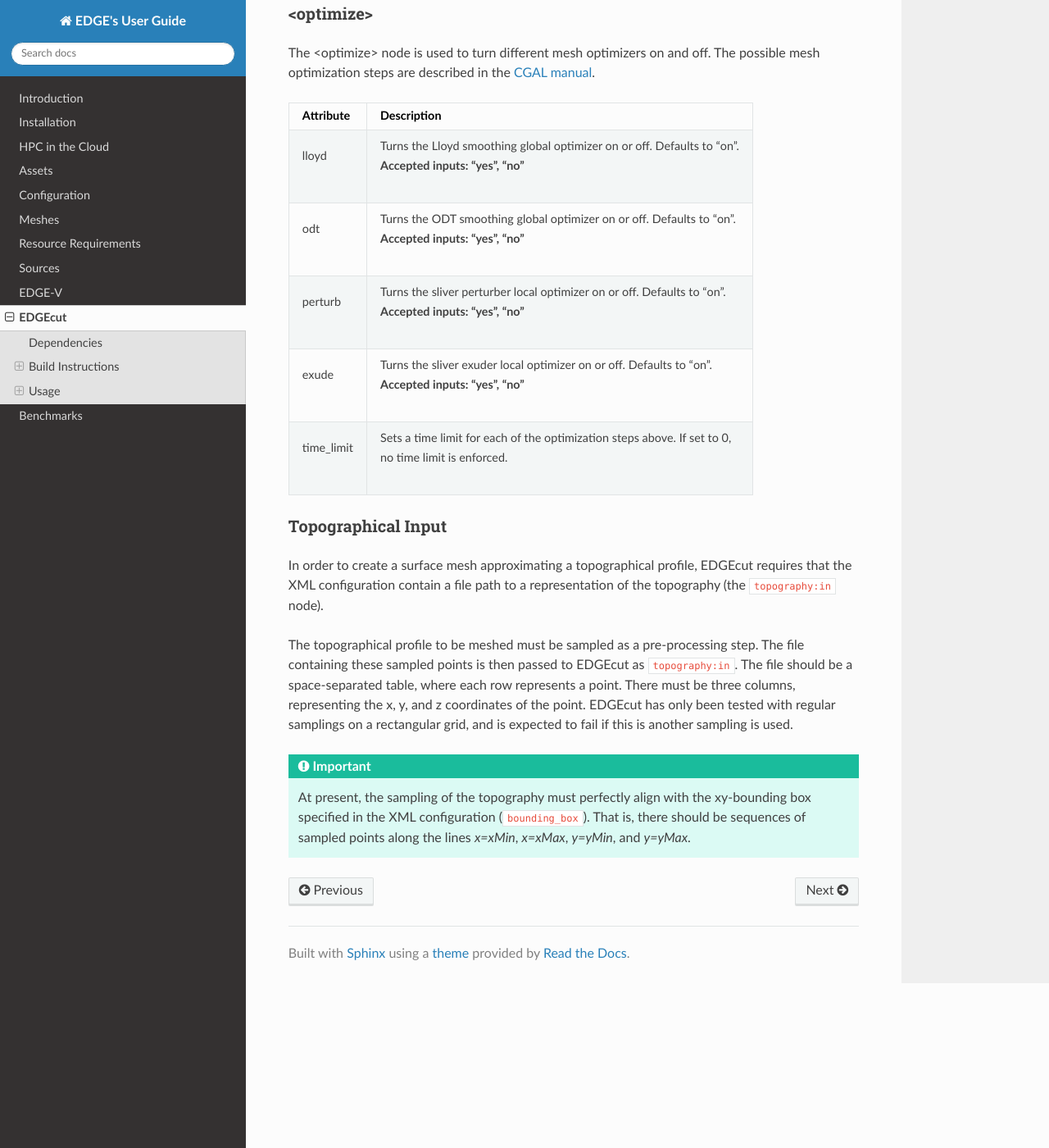
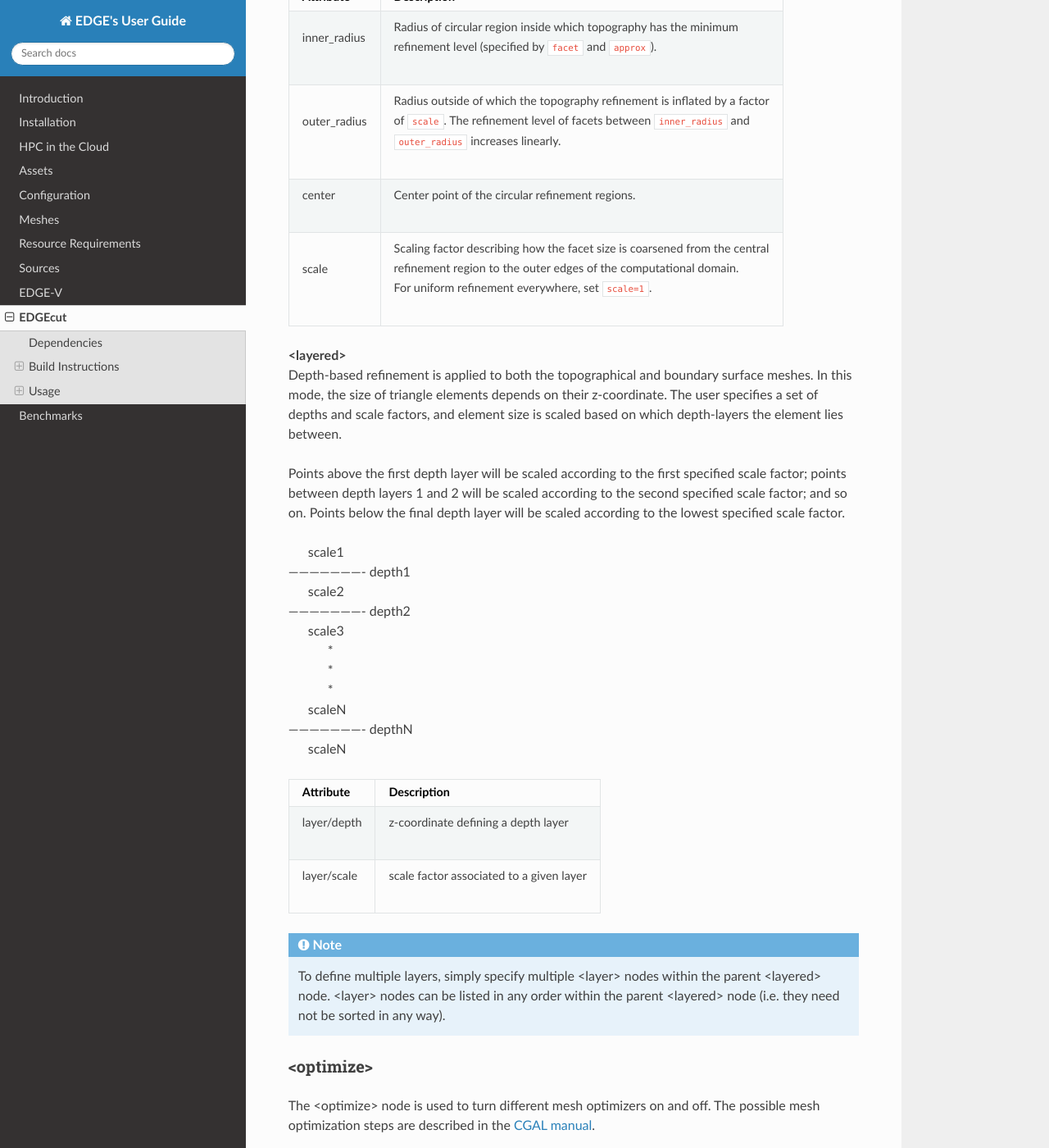
Before and after one commit to dclenz/edge_usr, a Sphinx documentation site: the page built from docs/chapters/tools/edge_cut.rst, in a window 1280 px wide and 1400 px high, scrolled down 8645 px. Shown: the whole window at 82% size. Built offline with Sphinx 7.4.7 and the Read the Docs theme 2.0.0, drawn with Linux system fonts in a browser that asks for light colours; some of the changed text lies outside the part shown.

Commit message:
Updated EDGEcut to include depth-based refinement

```diff
--- a/docs/chapters/tools/edge_cut.rst
+++ b/docs/chapters/tools/edge_cut.rst
@@ -1,5 +1,5 @@
 EDGEcut
-=========
+=======
 EDGEcut is a tool for generating surface meshes for a computational domain with topography. It makes
 heavy use of the `Computational Geometry Algorithms Library <https://www.cgal.org/>`_ (CGAL), particularly the
 `3D Mesh Generation <https://doc.cgal.org/latest/Mesh_3/index.html#Chapter_3D_Mesh_Generation/>`_,
@@ -18,7 +18,7 @@ The tool `meshio <https://github.com/nschloe/meshio>`_ can be used for mesh-form
 .. image:: EDGEcut_example.svg
 
 Dependencies
----------------
+------------
 EDGEcut has the following dependencies:
 
 * `GCC <https://www.gnu.org/software/gcc/>`_ version 5 or higher
@@ -34,9 +34,9 @@ EDGEcut has the following dependencies:
 
 
 Build Instructions
---------------------
+------------------
 SCons
-^^^^^^^
+^^^^^
 `SCons <https://scons.org/>`_ is a python-based build tool and can be installed with ``pip``:
 
 .. code-block:: bash
@@ -45,13 +45,13 @@ SCons
 
 
 Boost
-^^^^^^^
+^^^^^
 EDGEcut requires the ``Boost.Thread`` and ``Boost.System`` libraries to be installed (these libraries are not header-only).
 Since Boost is a CGAL dependency, these libraries must be installed before attempting to install CGAL.
 For more information on how to install Boost libraries, please see the `Boost Getting Started Guide <https://www.boost.org/doc/libs/1_68_0/more/getting_started/index.html>`_.
 
 Eigen
-^^^^^^^^
+^^^^^
 The Eigen library is a header-only linear algebra library used by CGAL to perform
 Lloyd smoothing during mesh optimization. Eigen is included as a submodule of EDGE
 and should be found automatically by the CGAL installer. Therefore, there should be
@@ -61,7 +61,7 @@ If you find that the Eigen submodule is not being used by CGAL, you can pass the
 ``-DEIGEN3_INCLUDE_DIR`` to cmake during the CGAL configuration step (see section below).
 
 CGAL
-^^^^^^
+^^^^
 EDGEcut has been tested with CGAL version 4.13. CGAL releases are designed for backwards-compatibility,
 but there is always a risk that future versions may introduce unforeseen changes in behavior.
 
@@ -158,7 +158,7 @@ After configuration, you can complete the build process by running
   environment variable.
 
 EDGEcut
-^^^^^^^^^^
+^^^^^^^
 To build EDGEcut, simply invoke scons with no additional arguments:
 
 .. code-block:: bash
@@ -190,14 +190,16 @@ into the ``lib64`` subdirectory of the installation root, as this may be unexpec
 See `this warning <cgal-linkpath-warn_>`__ for more information.
 
 Usage
----------
+-----
 EDGEcut requires a single command-line argument, which is an XML configuration file.
 
 .. code-block:: bash
 
   ./edge_cut example.xml
 
-The structure of the XML tree expected by EDGEcut looks like the following:
+The structure of the XML tree expected by EDGEcut is given below. The entire
+``<region>`` and ``<optimize>`` nodes may be omitted if desired. Please see the
+corresponding sections below for their default behavior.
 
 .. code-block:: bash
 
@@ -226,14 +228,26 @@ The structure of the XML tree expected by EDGEcut looks like the following:
       <angle/>
     </refine>
     <region>
-      <inner_radius/>
-      <outer_radius/>
-      <center>
-        <x/>
-        <y/>
-        <z/>
-      </center>
-      <scale/>
+      <circular>
+        <inner_radius/>
+        <outer_radius/>
+        <center>
+          <x/>
+          <y/>
+          <z/>
+        </center>
+        <scale/>
+      </circular>
+      <layered>
+        <layer>
+          <depth/>
+          <scale/>
+        </layer>
+        <layer>
+          <depth/>
+          <scale/>
+        </layer>
+      </layered>
     </region>
     <optimize>
       <lloyd/>
@@ -247,24 +261,24 @@ The structure of the XML tree expected by EDGEcut looks like the following:
 A description of each parameter is given in the following sections.
 
 <io>
-^^^^^^
+^^^^
 The <io> node describes the files used by EDGEcut for input and output.
 
 +--------------------+------------------------------------------------------------------------------+
 | Attribute          | Description                                                                  |
 +====================+==============================================================================+
-|| topography:in     || File name of input file containing a representation of the topography to    |
+|| topography/in     || File name of input file containing a representation of the topography to    |
 |                    || be meshed. See :ref:`topo-description` for more information.                |
 +--------------------+------------------------------------------------------------------------------+
-|| topography:out    || File name of the output OFF file which will contain the topography          |
+|| topography/out    || File name of the output OFF file which will contain the topography          |
 |                    || surface mesh                                                                |
 +--------------------+------------------------------------------------------------------------------+
-|| boundary:out      || File name of the output OFF file which will contain the boundary            |
+|| boundary/out      || File name of the output OFF file which will contain the boundary            |
 |                    || surface mesh                                                                |
 +--------------------+------------------------------------------------------------------------------+
 
 <bounding_box>
-^^^^^^^^^^^^^^^^^
+^^^^^^^^^^^^^^
 The <bounding_box> node describes the geometric region in which surface meshing takes place.
 The final surface mesh generated by EDGEcut will be bounded by the five planes
 
@@ -288,7 +302,7 @@ and enclosed on the top by the topographical surface.
 +--------------------+------------------------------------------------------------------------------+
 
 <refine>
-^^^^^^^^^^^^
+^^^^^^^^
 The <refine> node describes the mesh refinement criteria that drives the CGAL meshing algorithm.
 
 +--------------------+------------------------------------------------------------------------------+
@@ -317,9 +331,17 @@ The <refine> node describes the mesh refinement criteria that drives the CGAL me
 +--------------------+------------------------------------------------------------------------------+
 
 <region>
-^^^^^^^^^^^
-The <region> node describes how the target mesh criteria vary throughout the topographical surface
-mesh (the refinement criteria is constant on the boundary mesh).
+^^^^^^^^
+The <region> node describes how the target mesh criteria vary throughout the surface
+mesh. There are two modes of by which refinement can vary: circular-region-based and depth-based;
+this behavior is controlled by the <region/circular> and <region/layered> XML nodes,
+respectively. These refinement features may be used together, separately, or not at all.
+To disable a certain type of refinement (i.e. refine uniformly), simply omit the corresponding
+node from the runtime config.
+
+| **<circular>**
+| Circular-region-based refinement is applied *only to the topographical surface mesh*. In this mode,
+  the size of a triangle element depends on the xy-distance from a user-specified point.
 
 .. figure:: EDGEcut_refine.png
   :align: center
@@ -328,14 +350,14 @@ mesh (the refinement criteria is constant on the boundary mesh).
 
 The criteria described by <refine> is enforced in a circular region centered at ``center`` with
 a radius of ``inner_radius``. The z-coordinate of a point (altitude) is not factored in when
-computing the distance to ``center``. The <region> node describes how the refinement criteria
+computing the distance to ``center``. The <circular> node describes how the refinement criteria
 differs outside of this region.
 
 +--------------------+------------------------------------------------------------------------------+
 | Attribute          | Description                                                                  |
 +====================+==============================================================================+
-|| inner_radius      || Radius of circular region in which topography has the minimum refinement    |
-|                    || level (specified by ``facet`` and ``approx``).                              |
+|| inner_radius      || Radius of circular region inside which topography has the minimum           |
+|                    || refinement level (specified by ``facet`` and ``approx``).                   |
 +--------------------+------------------------------------------------------------------------------+
 || outer_radius      || Radius outside of which the topography refinement is inflated by a factor   |
 |                    || of ``scale``. The refinement level of facets between ``inner_radius`` and   |
@@ -348,24 +370,60 @@ differs outside of this region.
 |                    || For uniform refinement everywhere, set ``scale=1``.                         |
 +--------------------+------------------------------------------------------------------------------+
 
+
+| **<layered>**
+| Depth-based refinement is applied to both the topographical and boundary surface meshes. In this mode,
+  the size of triangle elements depends on their z-coordinate. The user specifies a set of depths and scale factors,
+  and element size is scaled based on which depth-layers the element lies between.
+|
+| Points above the first depth layer will be scaled according to the first specified scale factor;
+  points between depth layers 1 and 2 will be scaled according to the second specified scale factor;
+  and so on. Points below the final depth layer will be scaled according to the lowest specified scale
+  factor.
+
+|     scale1
+| ----------------------  depth1
+|     scale2
+| ----------------------  depth2
+|     scale3
+|       \*
+|       \*
+|       \*
+|     scaleN
+| ----------------------  depthN
+|     scaleN
+
++--------------------+------------------------------------------------------------------------------+
+| Attribute          | Description                                                                  |
++====================+==============================================================================+
+|| layer/depth       || z-coordinate defining a depth layer                                         |
++--------------------+------------------------------------------------------------------------------+
+|| layer/scale       || scale factor associated to a given layer                                    |
++--------------------+------------------------------------------------------------------------------+
+
+.. NOTE::
+  To define multiple layers, simply specify multiple <layer> nodes within the parent <layered> node.
+  <layer> nodes can be listed in any order within the parent <layered> node (i.e. they need
+  not be sorted in any way).
+
 <optimize>
-^^^^^^^^^^^
+^^^^^^^^^^
 The <optimize> node is used to turn different mesh optimizers on and off. The possible
 mesh optimization steps are described in the `CGAL manual <https://doc.cgal.org/latest/Mesh_3/index.html#Mesh_3OptimizationPhase>`_.
 
 +--------------------+------------------------------------------------------------------------------+
 | Attribute          | Description                                                                  |
 +====================+==============================================================================+
-|| lloyd             || Turns the Lloyd smoothing global optimizer on or off. Defaults to "on".     |
+|| lloyd             || Turns the Lloyd smoothing global optimizer on or off. Defaults to "yes".    |
 |                    || **Accepted inputs: "yes", "no"**                                            |
 +--------------------+------------------------------------------------------------------------------+
-|| odt               || Turns the ODT smoothing global optimizer on or off. Defaults to "on".       |
+|| odt               || Turns the ODT smoothing global optimizer on or off. Defaults to "yes".      |
 |                    || **Accepted inputs: "yes", "no"**                                            |
 +--------------------+------------------------------------------------------------------------------+
-|| perturb           || Turns the sliver perturber local optimizer on or off. Defaults to "on".     |
+|| perturb           || Turns the sliver perturber local optimizer on or off. Defaults to "yes".    |
 |                    || **Accepted inputs: "yes", "no"**                                            |
 +--------------------+------------------------------------------------------------------------------+
-|| exude             || Turns the sliver exuder local optimizer on or off. Defaults to "on".        |
+|| exude             || Turns the sliver exuder local optimizer on or off. Defaults to "yes".       |
 |                    || **Accepted inputs: "yes", "no"**                                            |
 +--------------------+------------------------------------------------------------------------------+
 || time_limit        || Sets a time limit for each of the optimization steps above. If set to 0,    |
@@ -376,7 +434,7 @@ mesh optimization steps are described in the `CGAL manual <https://doc.cgal.org/
 .. _topo-description:
 
 Topographical Input
-^^^^^^^^^^^^^^^^^^^^
+^^^^^^^^^^^^^^^^^^^
 In order to create a surface mesh approximating a topographical profile, EDGEcut requires that the XML
 configuration contain a file path to a representation of the topography (the ``topography:in`` node).
 
```
